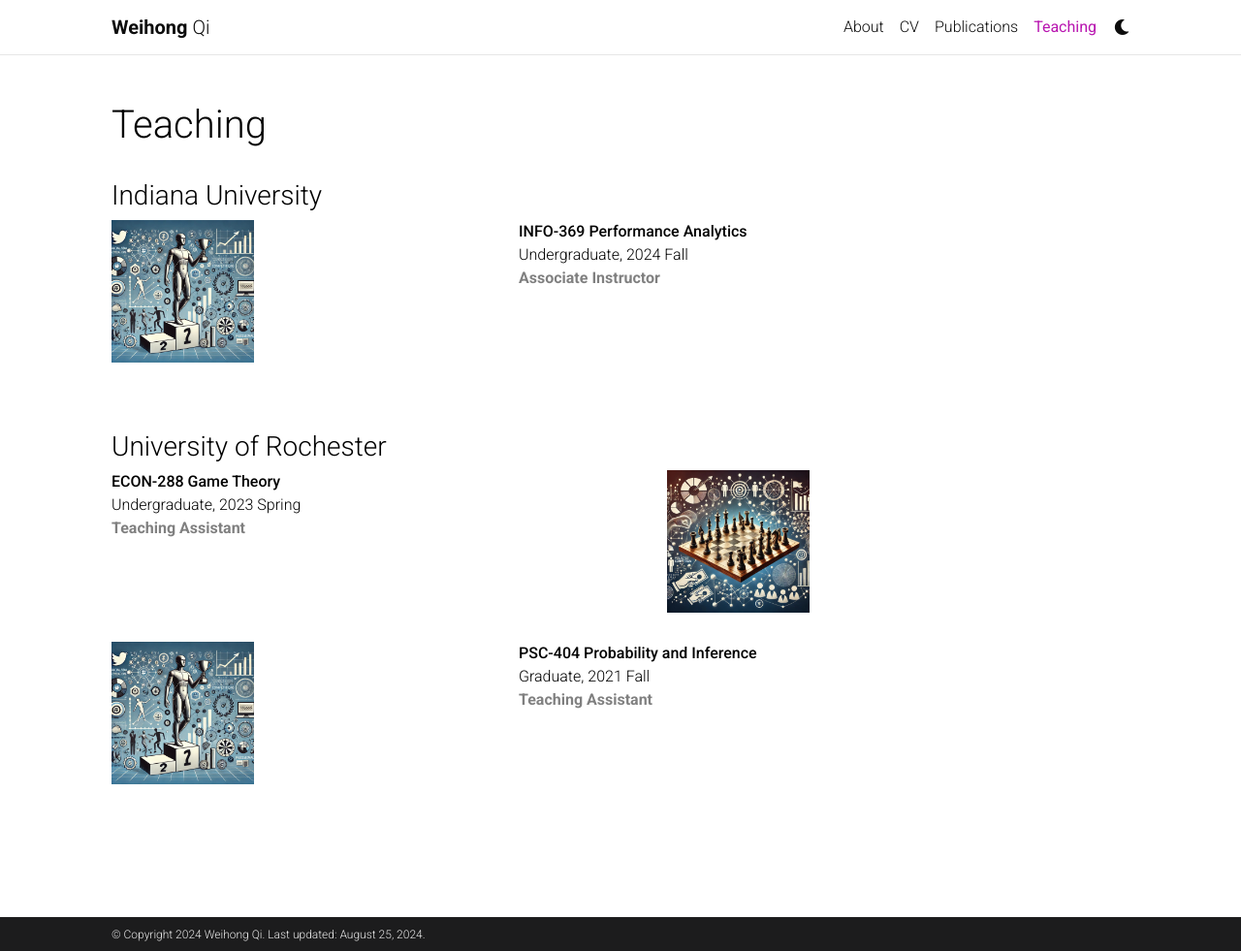
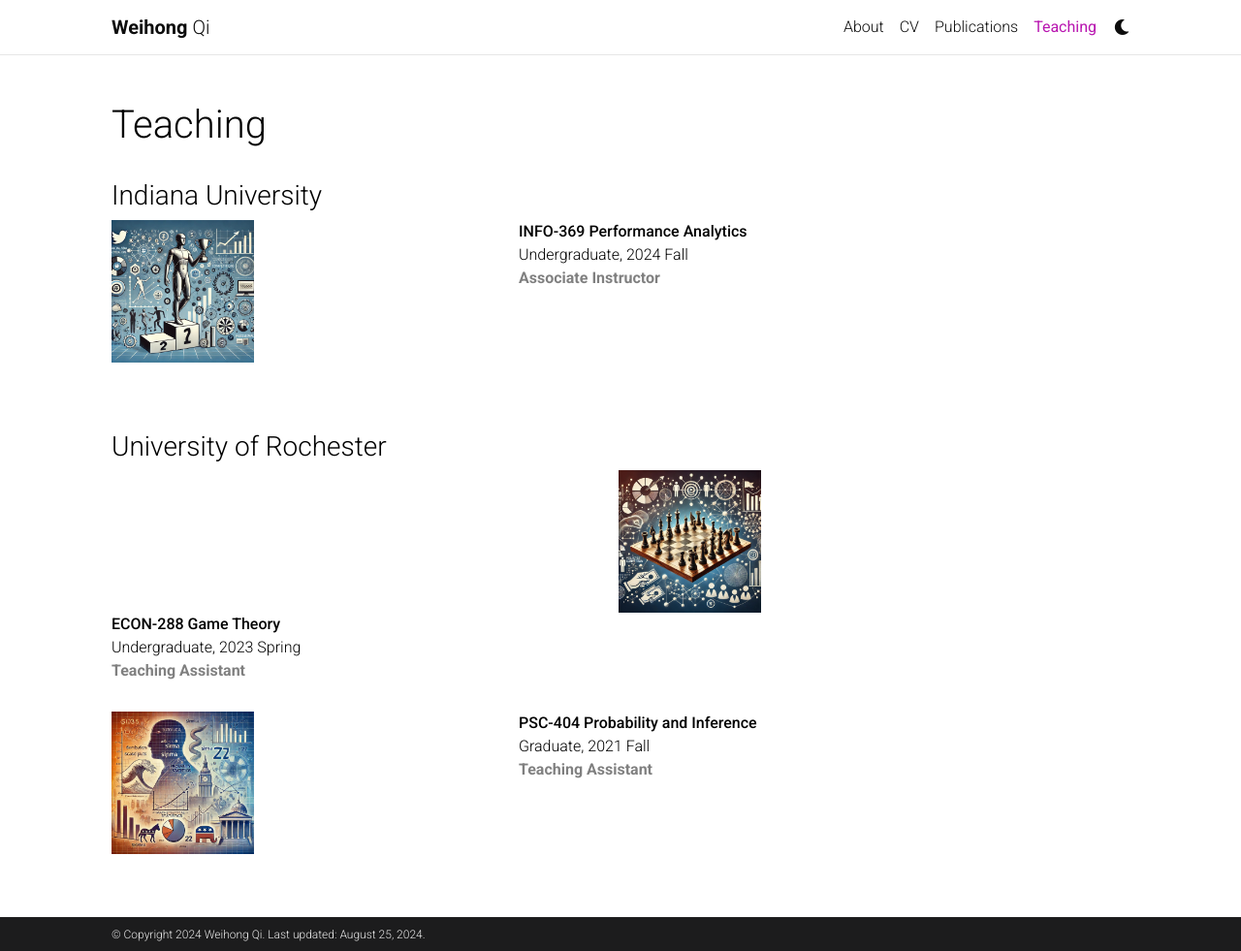
Before and after one commit to WeihongQ/weihongq.github.io, a Jekyll site: the page built from _pages/teaching.md, in a window 1280 px wide and 981 px high. Shown: the whole window at 97% size. Built offline with Jekyll 4.4.1, drawn with Linux system fonts in a browser that asks for light colours; comment, search, counter and statistics services are not loaded; a style sheet for code colours, icons or effects is not loaded.

Commit message:
update teaching

```diff
--- a/_pages/teaching.md
+++ b/_pages/teaching.md
@@ -24,7 +24,7 @@
 
 ### University of Rochester
 <div style="overflow: auto; margin-bottom: 30px;">
-  <div style="float: right; width: 35%; text-align: right; margin-right: 330px;">
+  <div style="float: right; width: 35%; text-align: right; margin-right: 380px;">
     <img src="/assets/img/teaching/econ-288.jpg" alt="Figure" style="max-width: 40%; height: auto;">
   </div>
 
@@ -37,7 +37,7 @@
 
 <div style="overflow: auto; margin-bottom: 30px;">
   <div style="float: left; width: 35%; text-align: left;">
-    <img src="/assets/img/teaching/info-369.jpg" alt="Figure" style="max-width: 40%; height: auto;">
+    <img src="/assets/img/teaching/psc-404.jpg" alt="Figure" style="max-width: 40%; height: auto;">
   </div>
 
   <div style="float: right; width: 60%;">
```
